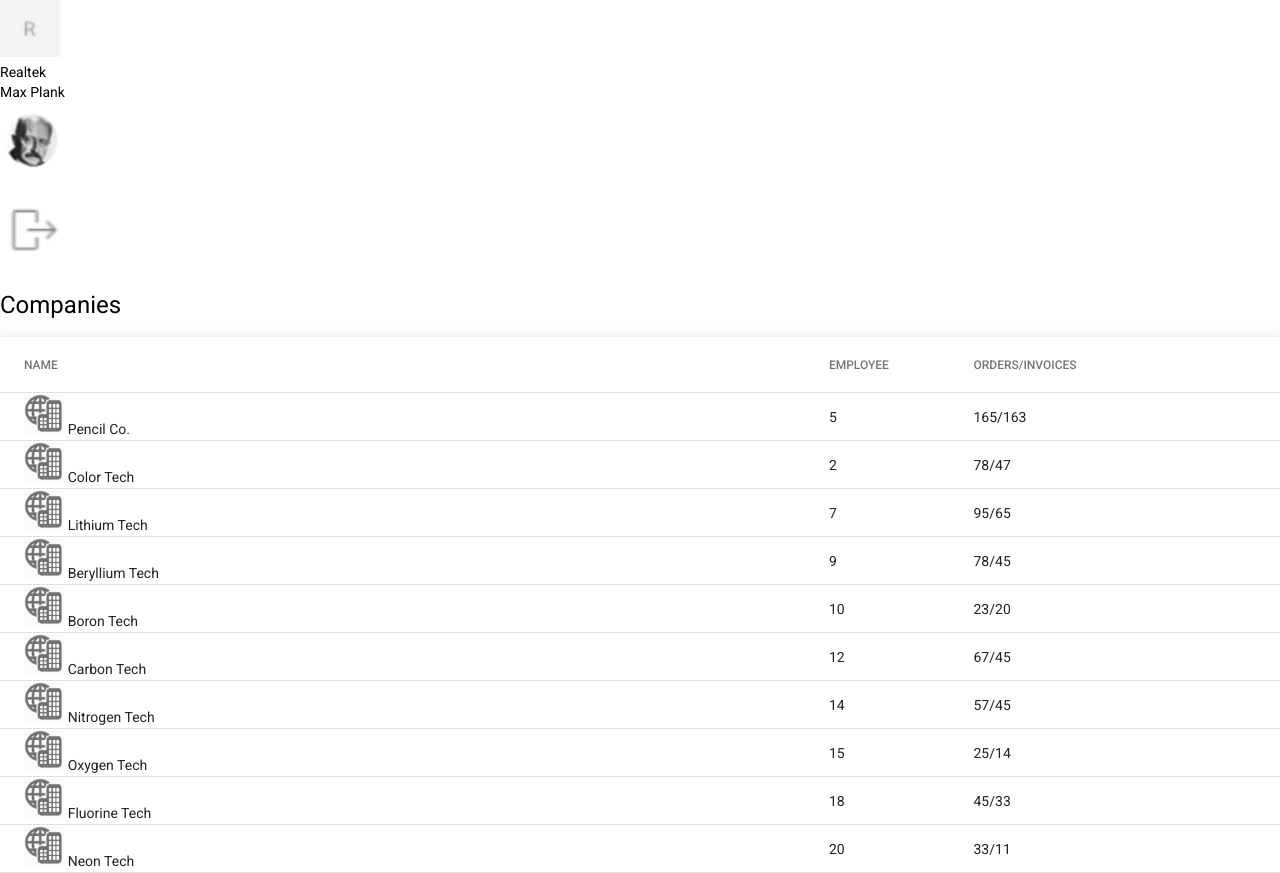
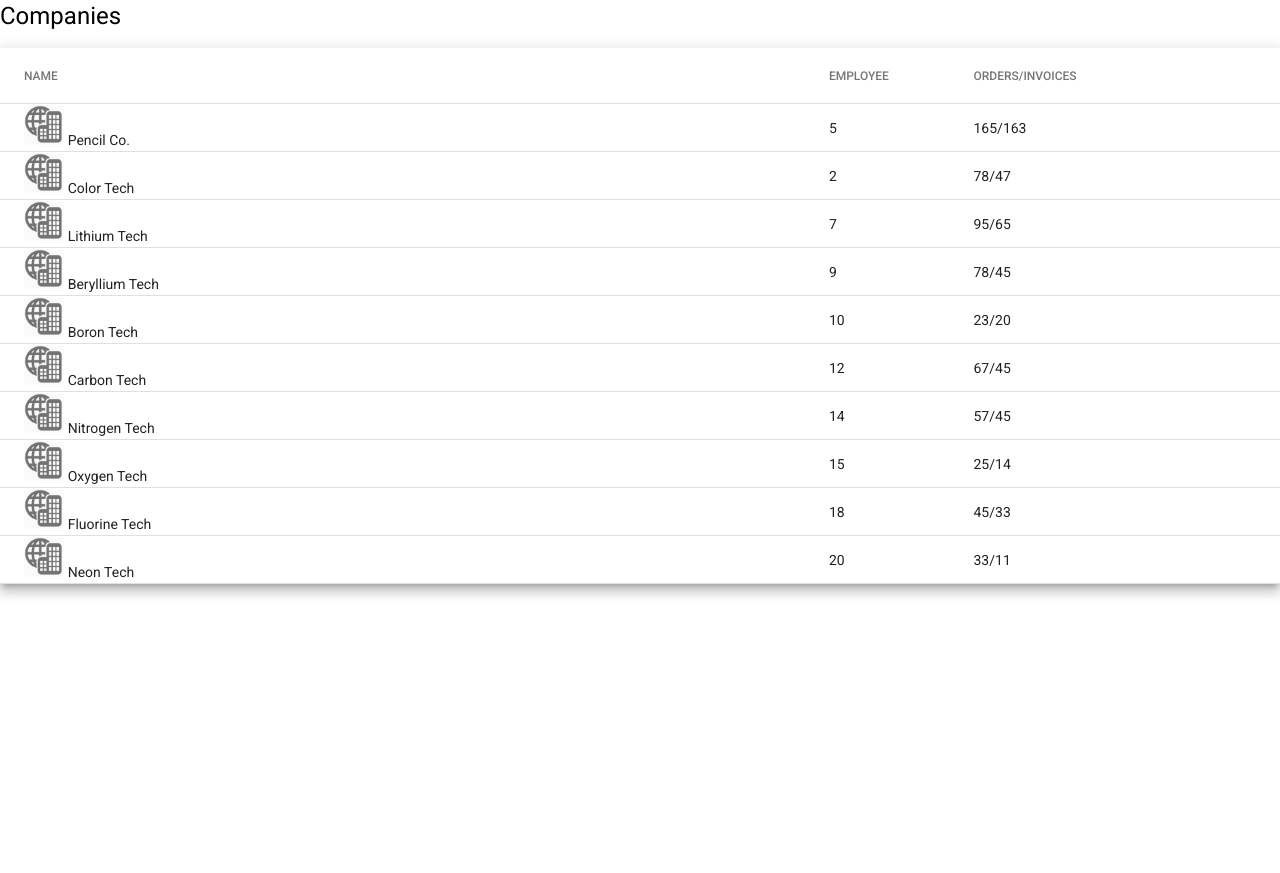
Before and after one commit to GiaTue39/firstRealProject, an Angular app: page /companies in a window 1280 px wide. After the commit the page ends 800 px from the top, so only its background shows below. Built offline with nearby package versions, Linux system fonts and the light colour scheme.

Commit message:
create table2

```diff
--- a/src/app/list-company/list-company.component.css
+++ b/src/app/list-company/list-company.component.css
@@ -1,7 +1,7 @@
-.menu{
+/* .menu{
   display: flex;
   flex-direction:column;
-}
+} */
 table {
     width: 100%;
 }
--- a/src/app/list-company/list-company.component.html
+++ b/src/app/list-company/list-company.component.html
@@ -1,11 +1,11 @@
 <div class="listcompany">
-    <div class="menu">
+    <!-- <div class="menu">
         <div><img src="/assets/img/r.PNG" ></div>
         <div>Realtek</div>
         <div>Max Plank</div>
         <div><img src="/assets/img/mr.PNG" ></div>
         <div><img src="/assets/img/img.PNG" ></div>
-    </div>
+    </div> -->
     <div class="header">
         <h1>Companies</h1>
     </div>
```
